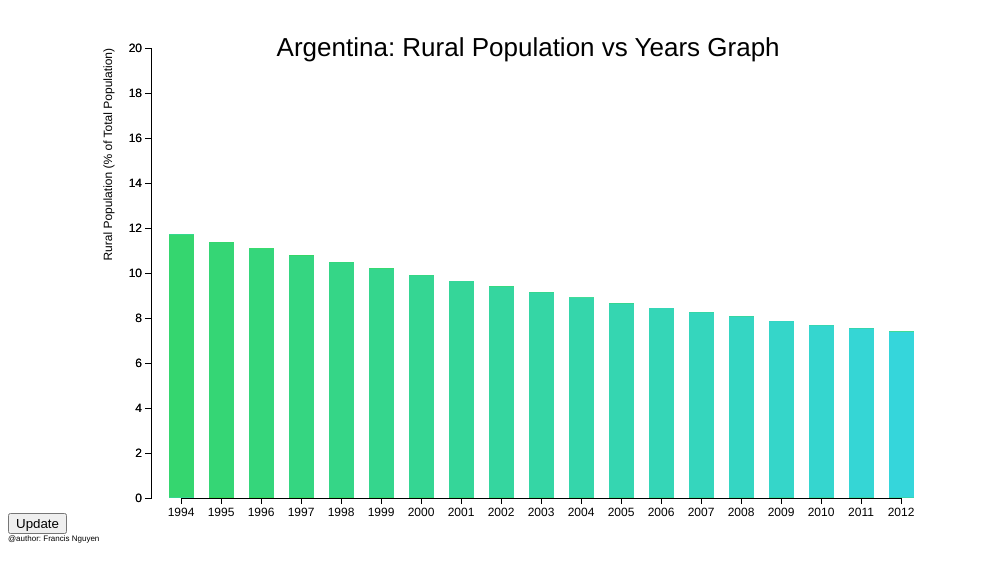
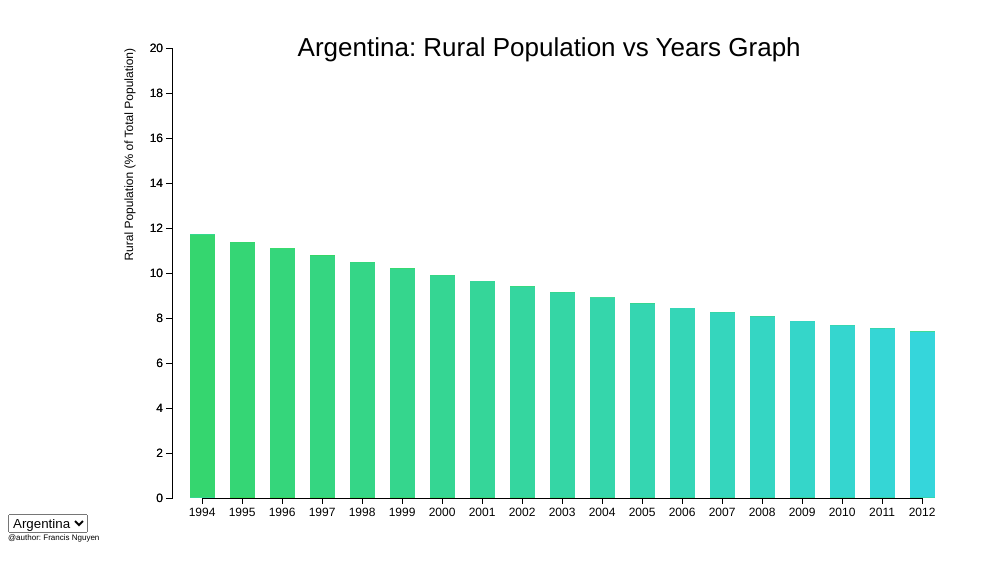
Before and after one commit to fmnguyen/DataVis, a plain HTML site: page public/index.html in a window 1280 px wide. Shown: the whole page, without its empty margins (0-990 px from the left). Drawn offline with Linux system fonts and the light colour scheme.

Commit message:
Fixed transitions and added selector

```diff
--- a/public/index.html
+++ b/public/index.html
@@ -5,7 +5,13 @@
         <script type="text/javascript" src="script/jquery-1.11.1.min.js"></script>
     </head>
     <body>
-        <button id="button" onclick="update()">Update</button>
+        <select name="country">
+            <option id="argentina" value="argentina">Argentina</option>
+            <option id="congo" value="congo">Congo</option>
+            <option id="haiti" value="haiti">Haiti</option>
+            <option id="moldova" value="moldova">Moldova</option>
+            <option id="paraguay" value="paraguay">Paraguay</option>
+        </select>
         <script type="text/javascript" src="script/d3.min.js"></script>
         <script type="text/javascript" src="script/d3script.js"></script>
         <link rel="stylesheet" type="text/css" href="style/style.css">
--- a/public/script/d3script.js
+++ b/public/script/d3script.js
@@ -36,7 +36,9 @@ var chart = d3.select(".chart")
 					.append("g")
 				.attr("transform", "translate(" + margin.left + "," + margin.top + ")");
 
-d3.csv("../data/argentina.csv", type, function(error, data) {
+var norm = "argentina";
+
+d3.csv("./data/" + norm + ".csv", type, function(error, data) {
 	if(error)
 		console.log(error)
 	else {
@@ -93,17 +95,16 @@ d3.csv("../data/argentina.csv", type, function(error, data) {
 	}
 });
 
-function update() {
-	var country;
+function update(country) {
 	var path = "../data/" + country + ".csv";
-	d3.csv("../data/cambodia.csv", type, function(error, data) {
+	d3.csv(path, type, function(error, data) {
 		chart.select(".y").remove();
 
-	  	y.domain([60
-	  		, 7 + d3.max(data, function(d) { return d.rural; })]);
+	  	y.domain([d3.min(data, function(d) {return d.rural;}),
+	  			d3.max(data, function(d) {return d.rural;})]);
 
 		chart.selectAll("rect")
-			.style("opacity", "0.6");
+			.style("opacity", "0.7");
 
 		chart.select(".y").remove();
 
@@ -153,7 +154,8 @@ function update() {
 		        .style("font-size", "26px")
 		        .style("font-weight", "100")
 		        .style("font-family", "Helvetica Neue")
-		        .text("Cambodia: Rural Population vs Years Graph");
+		        .text(country.charAt(0).toUpperCase() + country.slice(1)
+		        	+ ": Rural Population vs Years Graph");
 
 		// update bars
 		var sel = chart.selectAll(".bar").data(data);
@@ -180,6 +182,14 @@ function type(d) {
 		return d;
 }
 
+$('select').on('change', function (d) {
+	var optionSelected = $("", this);
+	var valueSelected = this.value;
+	update("" + valueSelected);
+
+});
+
+
 var footer = d3.select("body")
 				.append("div")
 				.attr("class", "footer")
```
Also changed, not shown: 2 other files.
